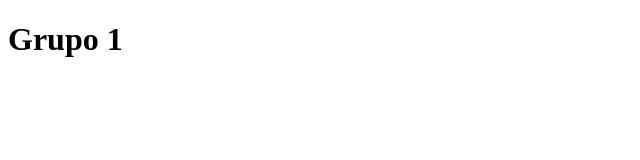
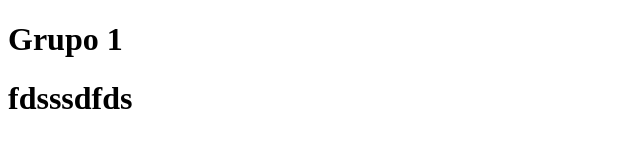
Before and after one commit to saltinzzz/ATF3, a plain HTML site: page index.html in a window 1280 px wide. Shown: the whole page, without its empty margins (0-640 px from the left). Drawn offline with Linux system fonts and the light colour scheme.

Commit message:
-MANUELRISCO

```diff
--- a/index.html
+++ b/index.html
@@ -7,6 +7,6 @@
 </head>
 <body>
     <h1> Grupo 1 </h1>
-
+    <h1>fdsssdfds</h1>
 </body>
 </html>
```
